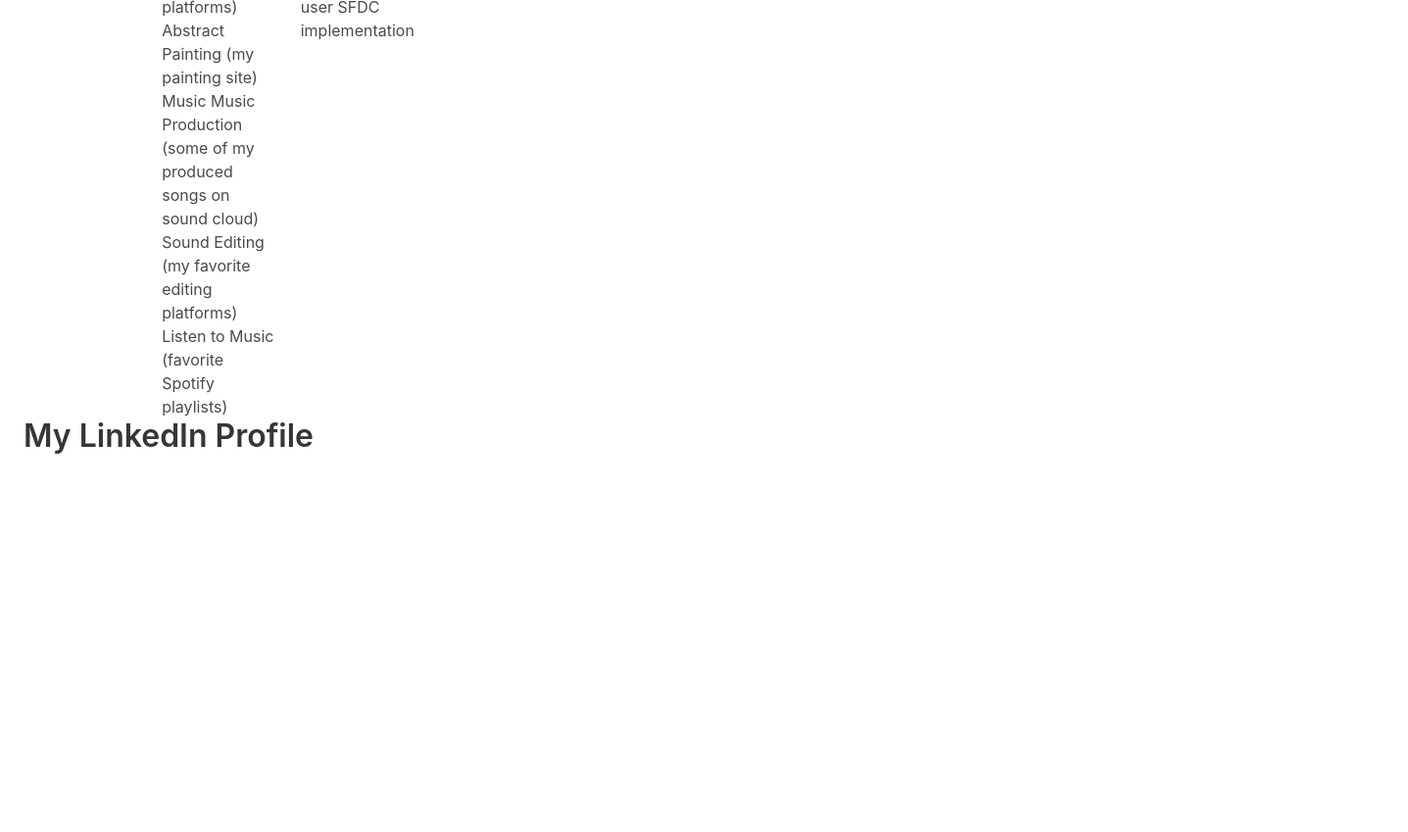
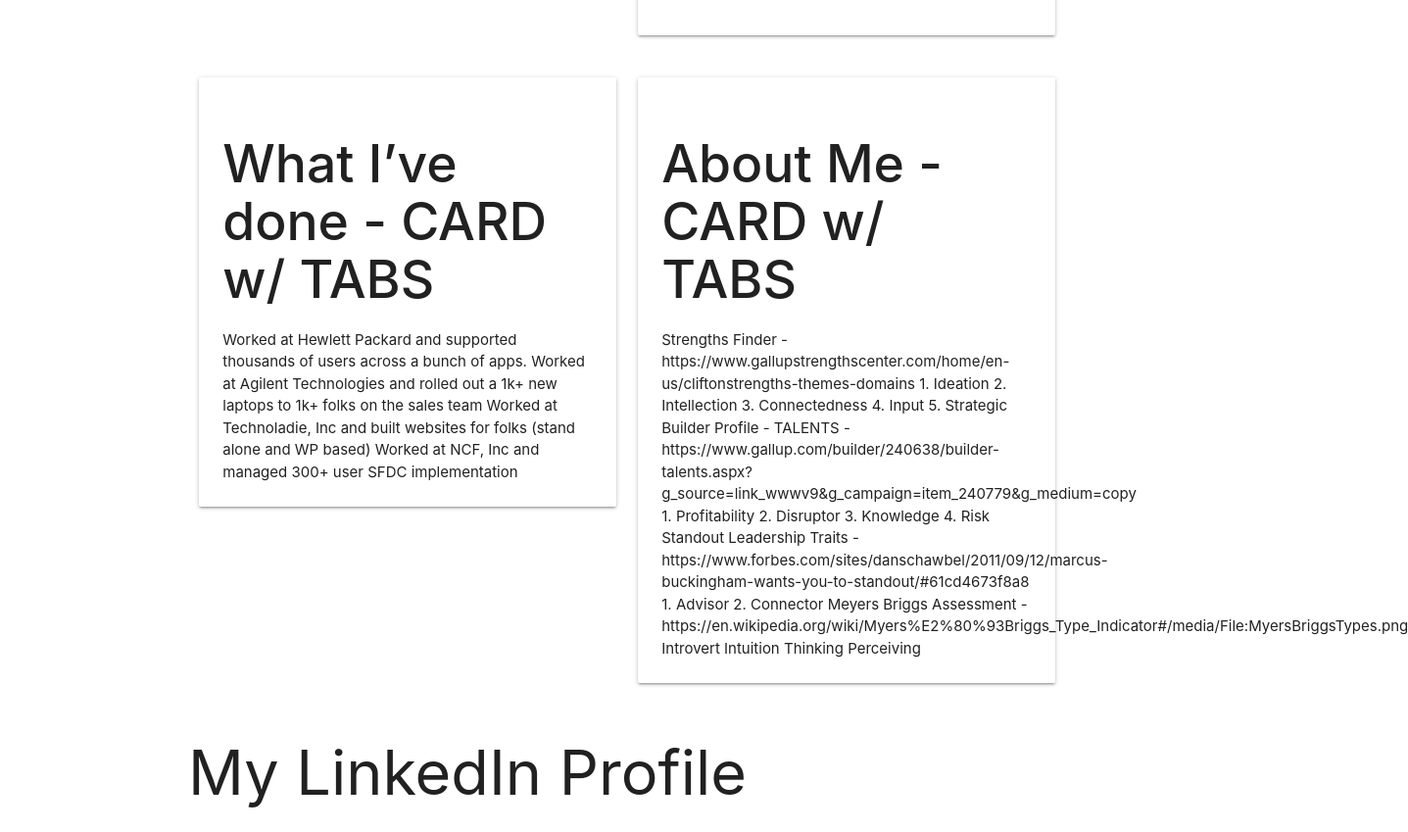
Before and after one commit to t2the2ndpower/Bootstrap-Portfolio, a plain HTML site: page index.htm in a window 1280 px wide. Shown: the part 814-1663 px from the top of the page at 98% size, 1437 px wide, since content can reach past the window. Before the commit the page ends 1325 px from the top, so only its background shows below. Drawn offline with nearby package versions, Linux system fonts and the light colour scheme.

Commit message:
profile updates

```diff
--- a/index.htm
+++ b/index.htm
@@ -5,15 +5,24 @@
     <meta charset="UTF-8">
     <meta name="viewport" content="width=device-width, initial-scale=1.0">
     <meta http-equiv="X-UA-Compatible" content="ie=edge">
-    <link rel="stylesheet" type="text/css" href="assets/css/bStyle.css">
-    <link rel="stylesheet" href="https://cdnjs.cloudflare.com/ajax/libs/bulma/0.7.4/css/bulma.min.css">
-    <script defer src="https://use.fontawesome.com/releases/v5.3.1/js/all.js"></script>
+    <!-- <link rel="stylesheet" type="text/css" href="assets/css/bStyle.css">
+    <link rel="stylesheet" href="https://cdnjs.cloudflare.com/ajax/libs/bulma/0.7.4/css/bulma.min.css"> -->
+
+    <!-- Compiled and minified CSS -->
+    <link rel="stylesheet" href="https://cdnjs.cloudflare.com/ajax/libs/materialize/1.0.0/css/materialize.min.css">
+
+
+    <!--Import Google Icon Font-->
+    <link href="https://fonts.googleapis.com/icon?family=Material+Icons" rel="stylesheet">
+
     <title>Developer Portfolio: Tuere</title>
 </head>
 
 <body>
-    <section class="section">
+
     <div class="container">
+        <div class="row">
+            <div class="col l12">
                 <h1 class="title">
                     Developer Portfolio: Tuere
                 </h1>
@@ -23,9 +32,13 @@
                 <p>:-)</p>
                 </p>
             </div>
+        </div>
+    </div>
     <div class="container">
-            <div class="columns">
-                <div class="column">
+        <div class="row">
+            <div class="col l6">
+                <div class="card-panel hoverable">
+                        <img src="images/yuna.jpg" alt="" class="circle responsive-img">
                     <h2><strong>Tech Skills - CARD w/ TABS</strong></h2>
                     <ul>
                         <li>Old School MSP</li>
@@ -35,7 +48,9 @@
                         <li>Certified Full Stack Developer - Georgia Tech</li>
                     </ul>
                 </div>
-                <div class="column">
+            </div>
+            <div class="col l6">
+                <div class="card-panel hoverable">
                     <h2><strong>What I like to do-CARD w/ TABS</strong></h2>
                     <ul>
                         <li>
@@ -56,15 +71,20 @@
                         Listen to Music (favorite Spotify playlists)
                     </ul>
                 </div>
-                <div class="column">
+            </div>
+        </div>
+        <div class="row">
+            <div class="col l6">
+                <div class="card-panel hoverable">
                     <h2><strong>What I’ve done - CARD w/ TABS</strong></h2>
                     Worked at Hewlett Packard and supported thousands of users across a bunch of apps.
                     Worked at Agilent Technologies and rolled out a 1k+ new laptops to 1k+ folks on the sales team
                     Worked at Technoladie, Inc and built websites for folks (stand alone and WP based)
                     Worked at NCF, Inc and managed 300+ user SFDC implementation
-
                 </div>
-                <div class="column">
+            </div>
+            <div class="col l6">
+                <div class="card-panel hoverable">
                     <h2><strong>About Me - CARD w/ TABS</strong></h2>
                     Strengths Finder - https://www.gallupstrengthscenter.com/home/en-us/cliftonstrengths-themes-domains
                     1. Ideation
@@ -89,15 +109,26 @@
                     Intuition
                     Thinking
                     Perceiving
-
                 </div>
             </div>
         </div>
-        <div><p></p></div>
-        <div>
+    </div>
+    <div class="container">
+        <p></p>
+
+
         <h1 class="title">My LinkedIn Profile</h1>
     </div>
-    </section>
+
+
+
+
+
+
+    <script defer src="https://use.fontawesome.com/releases/v5.3.1/js/all.js"></script>
+    <!--JavaScript at end of body for optimized loading-->
+    <script type="text/javascript" src="js/materialize.min.js"></script>
+
 </body>
 
 </html>
```
Lines whose indentation alone changed are shown as unchanged.
